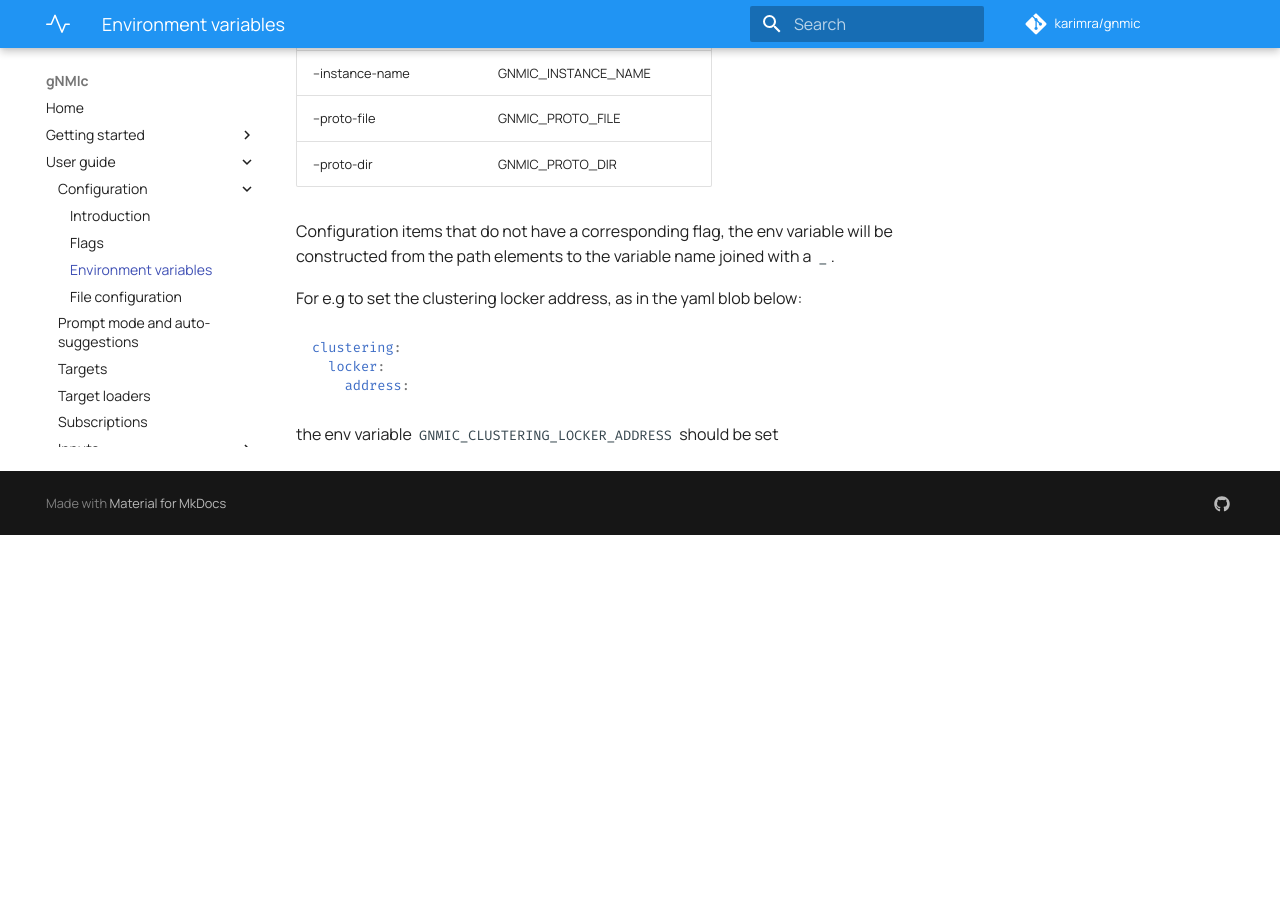
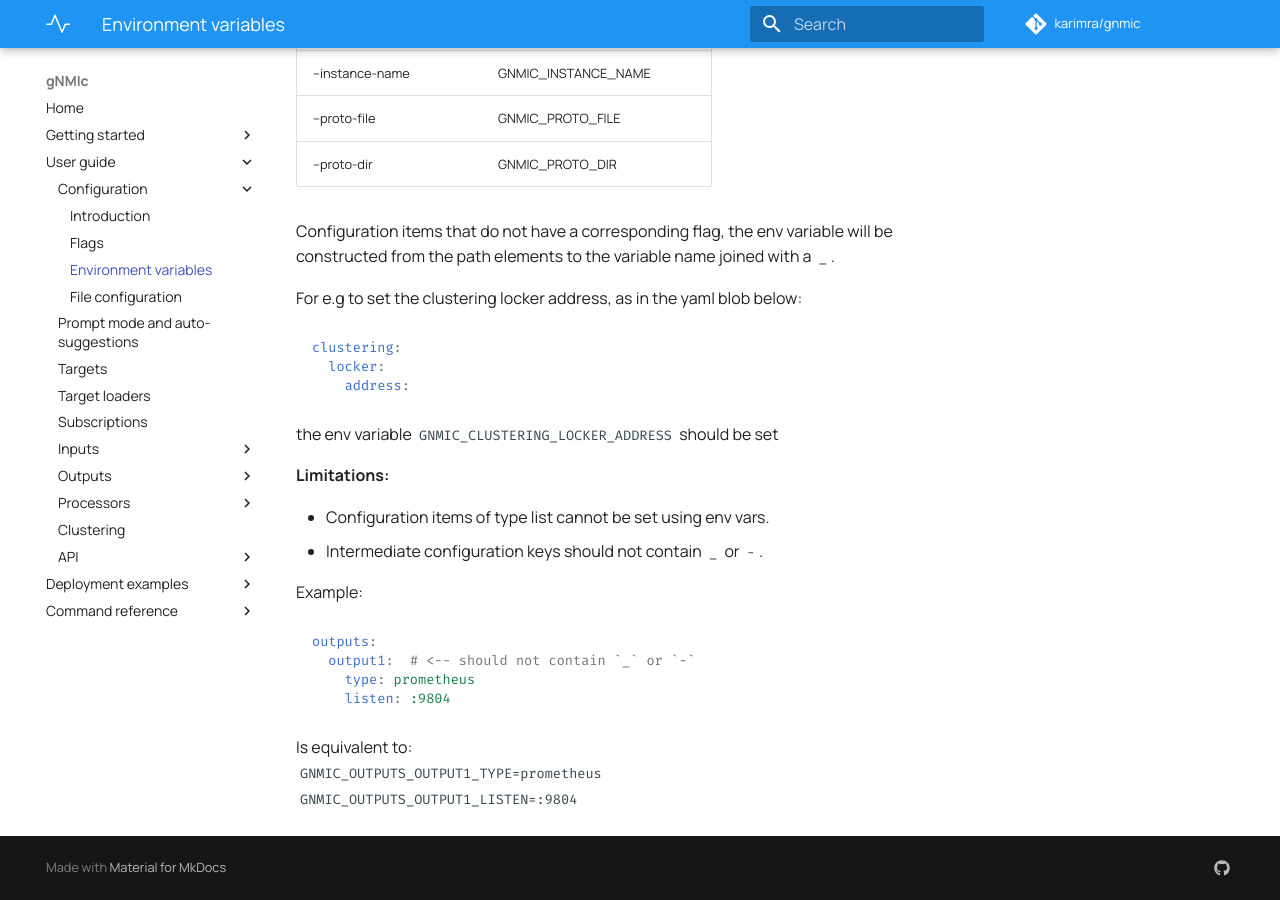
Before and after one commit to karimra/gnmic, an MkDocs documentation site: the page built from docs/user_guide/configuration_env.md, in a window 1280 px wide and 900 px high, scrolled down 1322 px. Built offline with MkDocs 1.6.1 and Material for MkDocs 9.7.7, drawn with Linux system fonts in a browser that asks for light colours; comment, search, counter and statistics services are not loaded; before the commit the page ends 1857 px from its top, so only the background shows below that.

Commit message:
update docs

````diff
--- a/docs/user_guide/configuration_env.md
+++ b/docs/user_guide/configuration_env.md
@@ -45,3 +45,20 @@ clustering:
 ```
 
 the env variable `GNMIC_CLUSTERING_LOCKER_ADDRESS` should be set
+
+**Limitations:**
+
+- Configuration items of type list cannot be set using env vars.
+- Intermediate configuration keys should not contain `_` or `-`.
+
+Example:
+
+```yaml
+outputs:
+  output1:  # <-- should not contain `_` or `-`
+    type: prometheus
+    listen: :9804
+```
+Is equivalent to:
+`GNMIC_OUTPUTS_OUTPUT1_TYPE=prometheus`
+`GNMIC_OUTPUTS_OUTPUT1_LISTEN=:9804`
````
